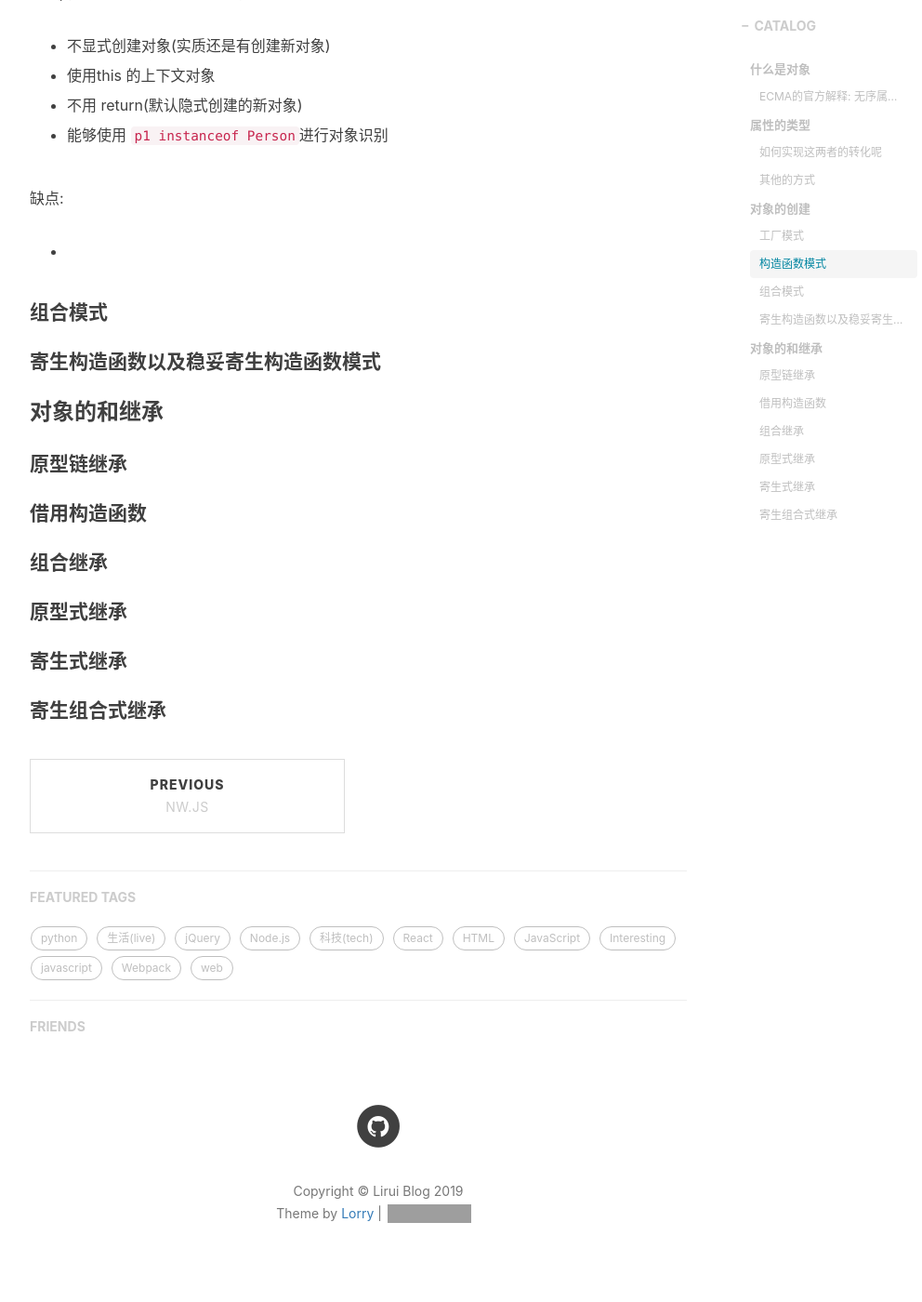
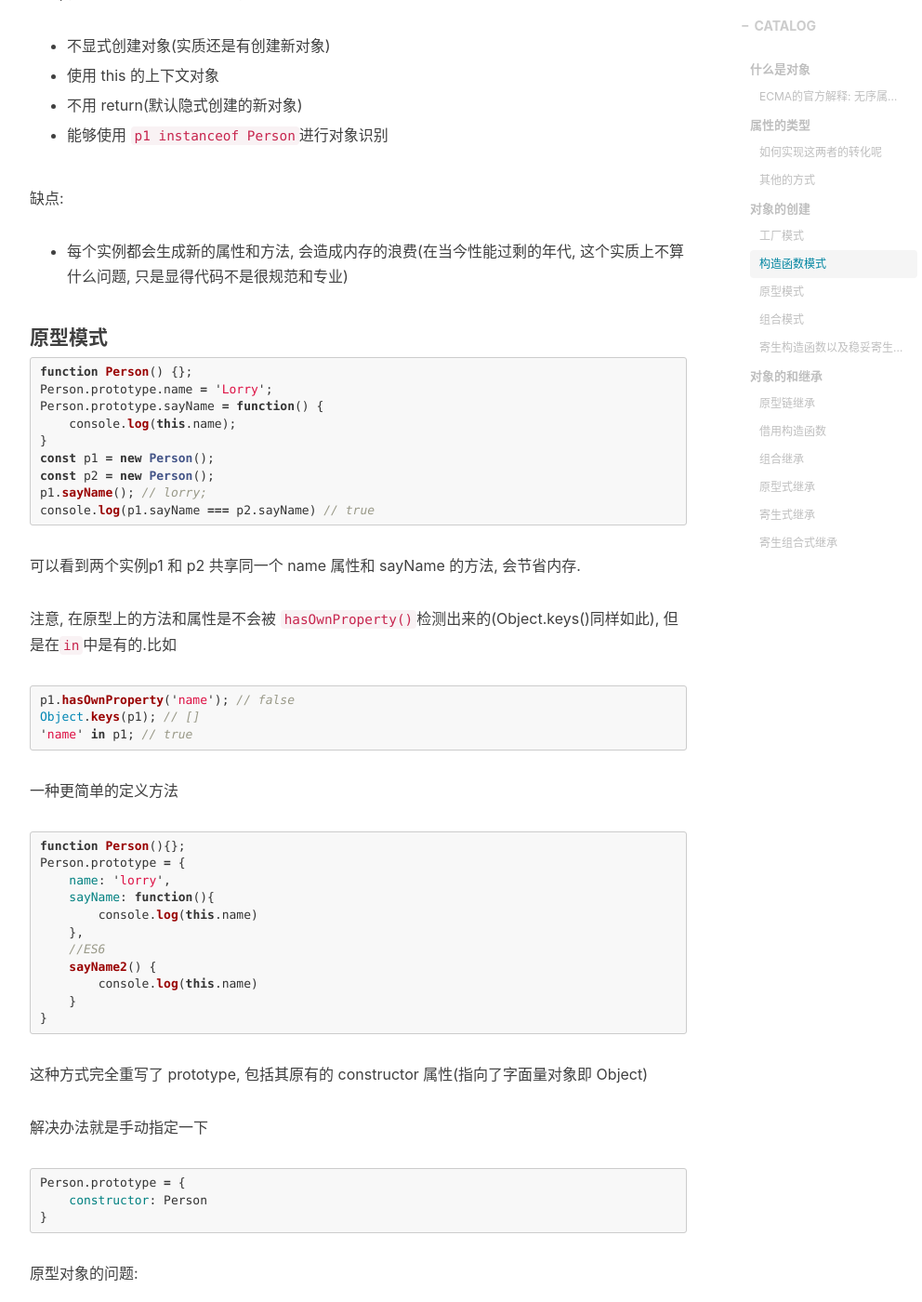
Before and after one commit to JiangLiruii/jiangliruii.github.io, a Jekyll site: the page built from _posts/2019-06-06-cors.md, in a window 1280 px wide and 1400 px high, scrolled down 3457 px. Shown: the whole window at 93% size, without its empty margins (233-1225 px from the left). Built offline with Jekyll 4.4.1, drawn with Linux system fonts in a browser that asks for light colours; comment, search, counter and statistics services are not loaded; some of the changed text lies outside the part shown; grey boxes are pictures that could not be loaded.

Commit message:
添加原型模式

````diff
--- a/_posts/2019-06-06-cors.md
+++ b/_posts/2019-06-06-cors.md
@@ -122,12 +122,13 @@ function Person(name) {
 }
 const p1 = new Person('lorry')
 ```
+
 注意, **凡是构造函数都应该首字母大写**
 优点:
 
 - 不显式创建对象(实质还是有创建新对象)
 
-- 使用this 的上下文对象
+- 使用 this 的上下文对象
 
 - 不用 return(默认隐式创建的新对象)
 
@@ -135,9 +136,66 @@ const p1 = new Person('lorry')
 
 缺点:
 
--
+- 每个实例都会生成新的属性和方法, 会造成内存的浪费(在当今性能过剩的年代, 这个实质上不算什么问题, 只是显得代码不是很规范和专业)
+
+#### 原型模式
+
+```js
+function Person() {};
+Person.prototype.name = 'Lorry';
+Person.prototype.sayName = function() {
+    console.log(this.name);
+}
+const p1 = new Person();
+const p2 = new Person();
+p1.sayName(); // lorry;
+console.log(p1.sayName === p2.sayName) // true
+```
+
+可以看到两个实例p1 和 p2 共享同一个 name 属性和 sayName 的方法, 会节省内存.
+
+注意, 在原型上的方法和属性是不会被 `hasOwnProperty()`检测出来的(Object.keys()同样如此), 但是在`in`中是有的.比如
+
+```js
+p1.hasOwnProperty('name'); // false
+Object.keys(p1); // []
+'name' in p1; // true
+```
+
+一种更简单的定义方法
+
+```js
+function Person(){};
+Person.prototype = {
+    name: 'lorry',
+    sayName: function(){
+        console.log(this.name)
+    },
+    //ES6
+    sayName2() {
+        console.log(this.name)
+    }
+}
+```
+
+这种方式完全重写了 prototype, 包括其原有的 constructor 属性(指向了字面量对象即 Object)
+
+解决办法就是手动指定一下
+
+```js
+Person.prototype = {
+    constructor: Person
+}
+```
+
+原型对象的问题:
+
+1. 实例无法给构造函数传值
+
+2. 共享既是优点也是缺点, 有些属性希望各个实例各自保持自己的, 就无法通过此方法实现
 
 #### 组合模式
+
 
 #### 寄生构造函数以及稳妥寄生构造函数模式
 
````
